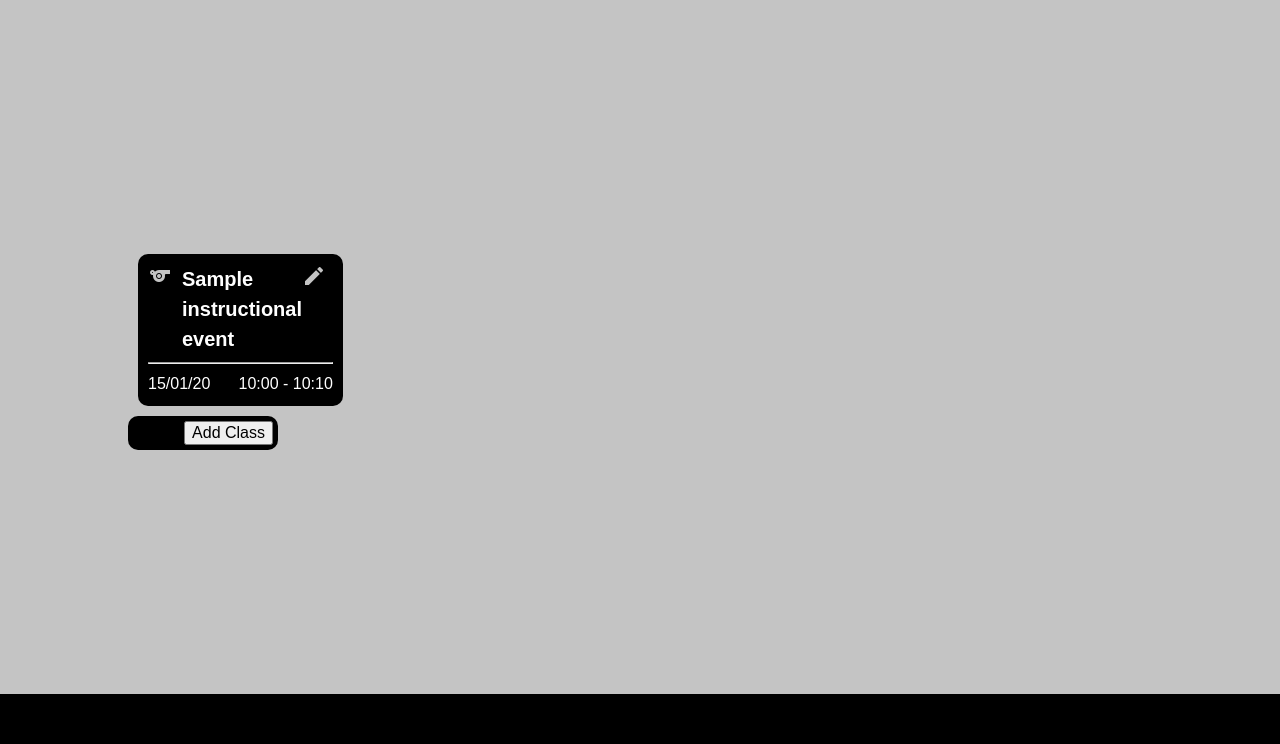
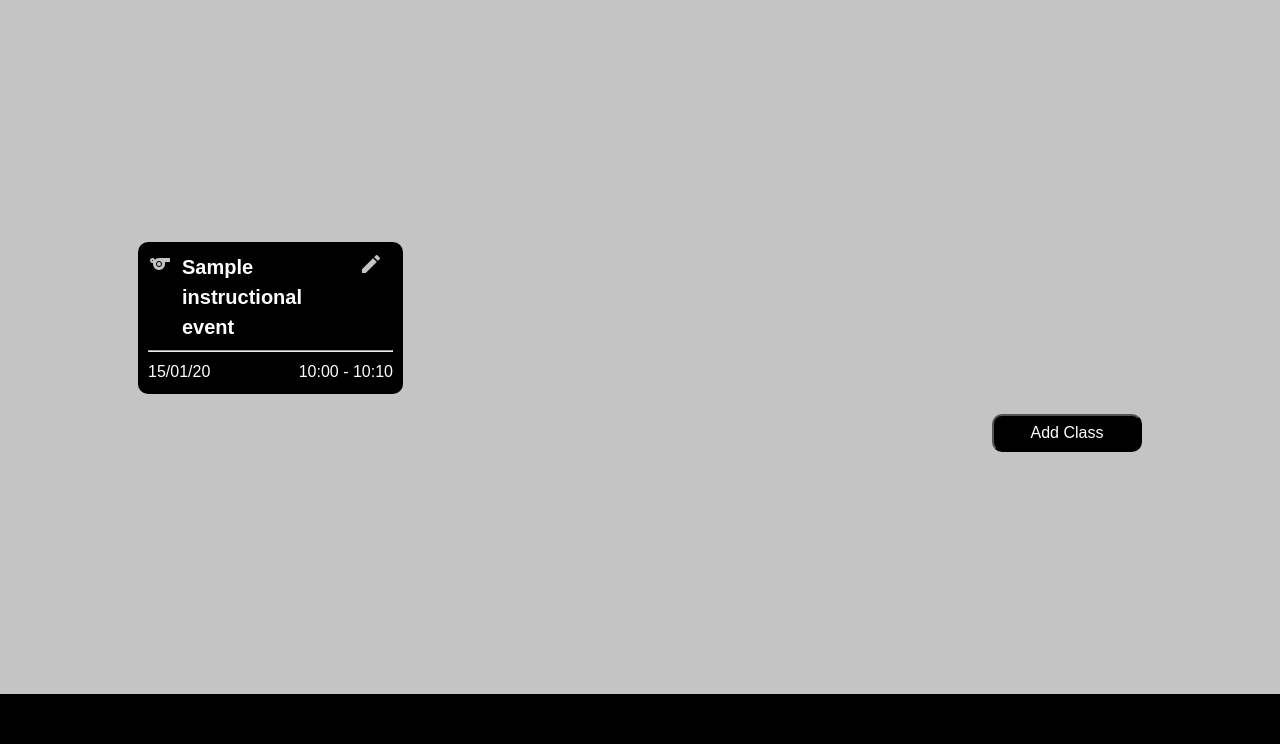
Before and after one commit to douglasrusse11/gym_project, a Flask app: page /classes in a window 1280 px wide. Shown: the part 56-800 px from the top of the page. Run offline with Flask 2, Linux system fonts and the light colour scheme; a database or web service that is not in the repository returns one stand-in record (values such as "Sample title"); some libraries are stand-ins or nearby versions.

Commit message:
adds css

```diff
--- a/static/css/style.css
+++ b/static/css/style.css
@@ -64,13 +64,9 @@
     color: #ffffff;
     background-color: #000000;
     border-radius: 10px;
-    width: 20%;
+    width: 265px;
     padding: 10px;
     margin: 10px;
-}
-
-.members > .individual-container {
-    width: 25%;
 }
 
 .members > .individual-container > .individual-container-details {
@@ -149,7 +145,7 @@
     padding: 10px;
 }
 
-.add-class-button, .add-member-button > input {
+.add-class-button > input, .add-member-button > input {
     color: #ffffff;
     background-color: #000000;
     border-radius: 10px;
```
